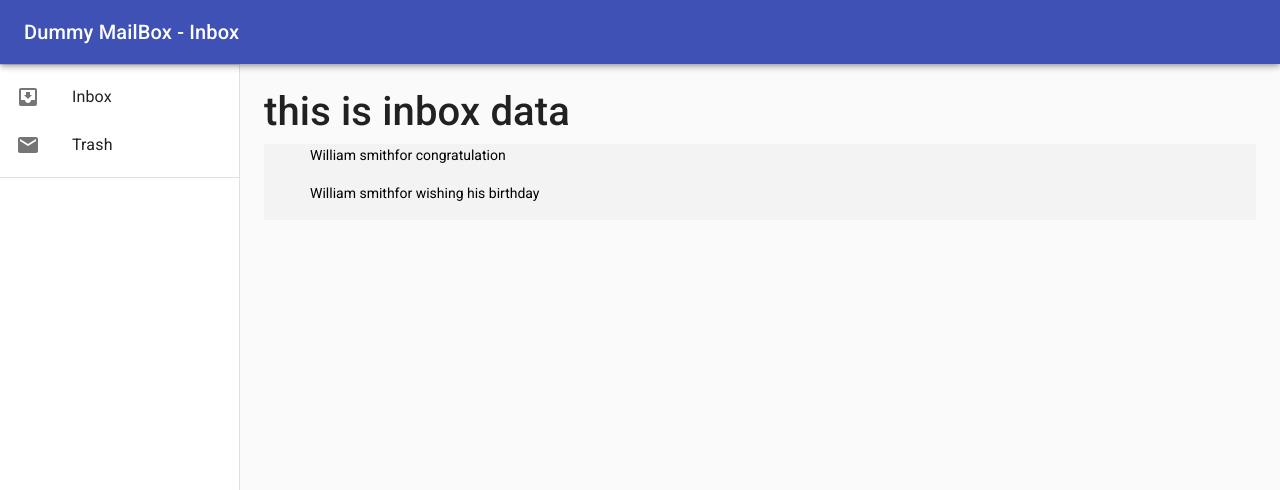
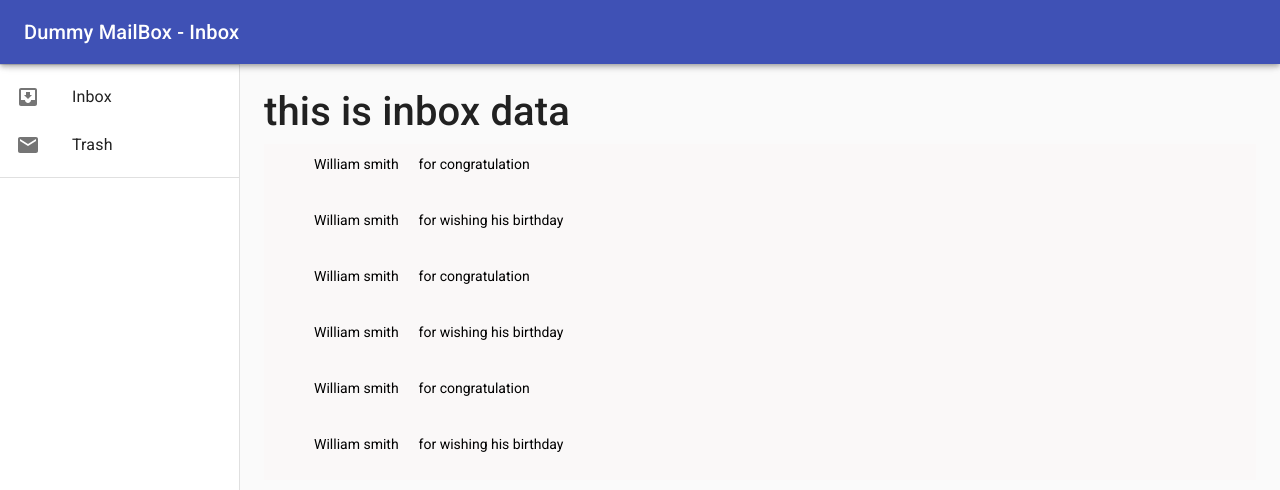
Before and after one commit to bilalahmad147/task-for-assignment, a React (Create React App) app: page / in a window 1280 px wide. Shown: the top 490 px of the page. Built offline with nearby package versions, Linux system fonts and the light colour scheme.

Commit message:
maintain design

```diff
--- a/src/components/InboxData/inbox.module.css
+++ b/src/components/InboxData/inbox.module.css
@@ -1,9 +1,14 @@
 .mainData button{
     width: 100%;
-    background-color: rgb(243, 243, 243);
+    background-color: rgb(250, 248, 248);
     border: none;
+    margin: 0px;
+    padding: 0px;
 }
 .mainData ul{
     display: flex;
     list-style: none;
 }
+.mainData li{
+    padding: 10px;
+}
--- a/src/components/TrashData/TrashData.js
+++ b/src/components/TrashData/TrashData.js
@@ -7,18 +7,16 @@ function TrashData() {
         <div>
             <h1>this is trash data</h1>
             {
-                emailData.map((ind, key) => {
+                emailData.map((obj, ind) => {
                     return (
                         <div key={ind.id} className={style.mainData}>
-                            <ul>
-                                <li>{ind.name}</li>
-                            </ul>
-                            <ul>
-                                <li>{ind.subject}</li>
-                            </ul>
-                            <ul>
-                                <li>{ind.message}</li>
-                            </ul>
+                            <button>
+                                <ul>
+                                    <li>{obj.name}</li>
+                                    <li>{obj.subject}</li>
+                                    <li>{obj.time}</li>
+                                </ul>
+                            </button>
                         </div>
                     )
                 })
--- a/src/components/TrashData/trash.module.css
+++ b/src/components/TrashData/trash.module.css
@@ -1,7 +1,14 @@
-.mainData {
-    display:flex;
+.mainData button{
+    width: 100%;
+    background-color: rgb(250, 248, 248);
+    border: none;
+    margin: 0px;
+    padding: 0px;
 }
 .mainData ul{
+    display: flex;
     list-style: none;
-    text-align: left;
 }
+.mainData li{
+    padding: 10px;
+}
--- a/src/components/data/emails.js
+++ b/src/components/data/emails.js
@@ -11,4 +11,28 @@ export const emailData = [
     "subject": "for wishing his birthday",
     "message": "It is a long established fact that a reader will be distracted by the readable content of a page when looking at its layout. The point of using Lorem Ipsum is that it has a more-or-less normal distribution of letters, as opposed to using 'Content here, content here', making it look like readable English. Many desktop publishing packages and web page editors now use Lorem Ipsum as their default model text, and a search for 'lorem ipsum' will uncover many web sites still in their infancy. ",
   },
+  {
+    "id": 1,
+    "name": "William smith",
+    "subject": "for congratulation",
+    "message": "Lorem Ipsum is simply dummy text of the printing and typesetting industry. Lorem Ipsum has been the industry's standard dummy text ever since the 1500s, when an unknown printer took a galley of type and scrambled it to make a type specimen book. It has survived not only five centuries, but also the leap into electronic typesetting, remaining essentially unchanged. It was popularised in the 1960s with the release of Letraset sheets containing Lorem Ipsum passages, and more recently with desktop publishing software like Aldus PageMaker including versions of Lorem Ipsum",
+  },
+  {
+    "id": 2,
+    "name": "William smith",
+    "subject": "for wishing his birthday",
+    "message": "It is a long established fact that a reader will be distracted by the readable content of a page when looking at its layout. The point of using Lorem Ipsum is that it has a more-or-less normal distribution of letters, as opposed to using 'Content here, content here', making it look like readable English. Many desktop publishing packages and web page editors now use Lorem Ipsum as their default model text, and a search for 'lorem ipsum' will uncover many web sites still in their infancy. ",
+  },
+  {
+    "id": 1,
+    "name": "William smith",
+    "subject": "for congratulation",
+    "message": "Lorem Ipsum is simply dummy text of the printing and typesetting industry. Lorem Ipsum has been the industry's standard dummy text ever since the 1500s, when an unknown printer took a galley of type and scrambled it to make a type specimen book. It has survived not only five centuries, but also the leap into electronic typesetting, remaining essentially unchanged. It was popularised in the 1960s with the release of Letraset sheets containing Lorem Ipsum passages, and more recently with desktop publishing software like Aldus PageMaker including versions of Lorem Ipsum",
+  },
+  {
+    "id": 2,
+    "name": "William smith",
+    "subject": "for wishing his birthday",
+    "message": "It is a long established fact that a reader will be distracted by the readable content of a page when looking at its layout. The point of using Lorem Ipsum is that it has a more-or-less normal distribution of letters, as opposed to using 'Content here, content here', making it look like readable English. Many desktop publishing packages and web page editors now use Lorem Ipsum as their default model text, and a search for 'lorem ipsum' will uncover many web sites still in their infancy. ",
+  },
 ]
```
